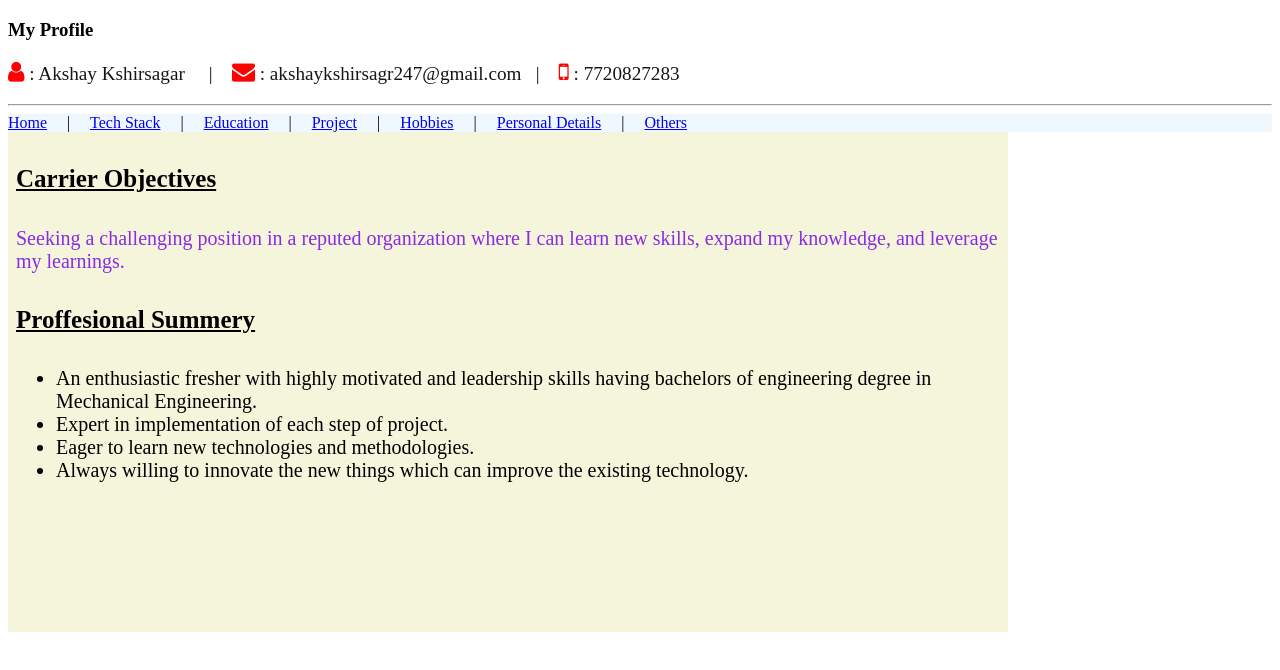
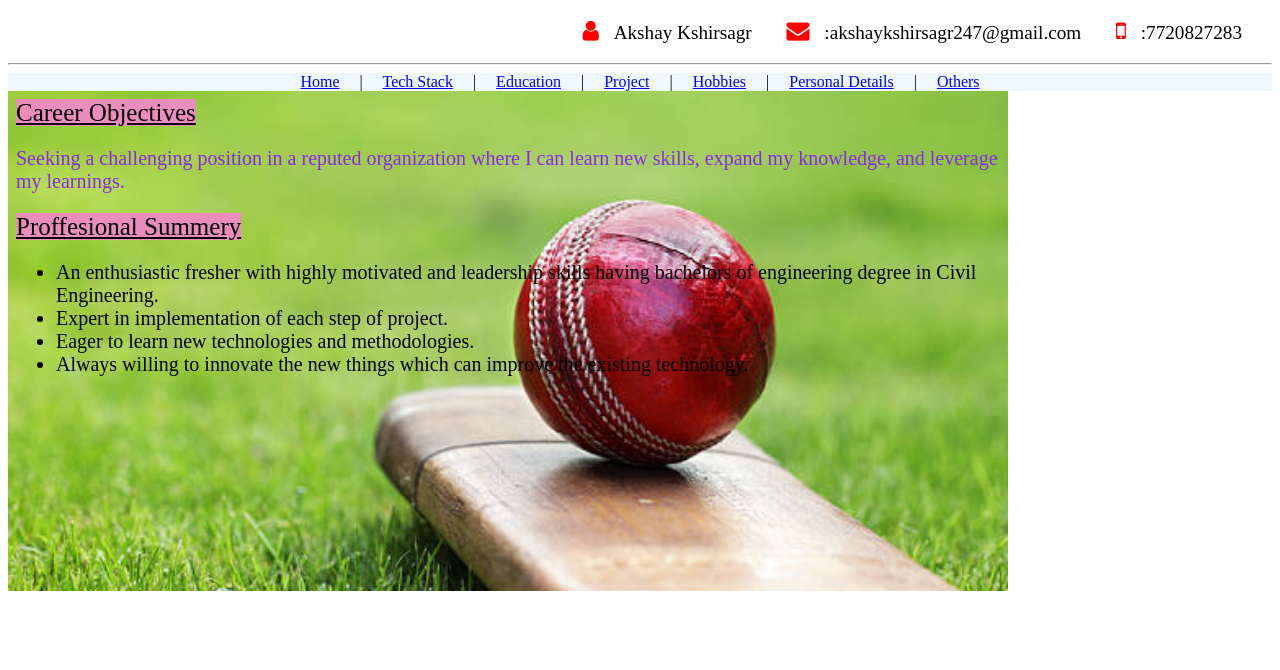
Before and after one commit to Akshaykshirsagar1/MyProfile, a plain HTML site: page index.html in a window 1280 px wide. Drawn offline with Linux system fonts and the light colour scheme.

Commit message:
added margin and background color,image
added margin and background color,image

```diff
--- a/home.html
+++ b/home.html
@@ -13,9 +13,18 @@
             color: black;
             font-size: 25px;
         }
-        body{
+        body {
             background-color: beige;
+
         }
+       span {
+        background-color: rgb(235, 141, 188);
+        margin-left: 00px;
+       }
+    body{
+        background-image: url(../MyProfile/resource/cricket.jpg) ;
+        background-size: cover;
+    }
     </style>
 
 </head>
@@ -23,7 +32,7 @@
 <body>
     <section>
         <article>
-            <h4 class="home"><u> Carrier Objectives</u></h4>
+            <span class="home"><u> Career Objectives</u></span>
             <p id="first"> Seeking a challenging position in a reputed organization where I can learn new skills, expand
                 my knowledge,
                 and
@@ -31,11 +40,11 @@
         </article>
     </section>
     <article style="font-size: 20px;">
-        <h4 class="home"> <u> Proffesional Summery</u></h4>
+        <span class="home"> <u> Proffesional Summery</u></span>
             <ul>
                 <li> An enthusiastic fresher with highly motivated and leadership skills having bachelors of engineering
                     degree in
-                    Mechanical Engineering.</li>
+                    Civil Engineering.</li>
                 <li> Expert in implementation of each step of project.</li>
                 <li> Eager to learn new technologies and methodologies. </li>
                 <li> Always willing to innovate the new things which can improve the existing technology. </li>
--- a/index.html
+++ b/index.html
@@ -1,28 +1,39 @@
 <!DOCTYPE html>
 <html>
+
 <head>
     <title> My profile</title>
     <style>
-            p {
-                color: rgb(24, 21, 21);
+        div{
+
             font-size: larger;
+            margin-bottom: 10px;
+            text-align: right;
         }
-            nav{
+        .name{
+            margin-left: 10px;
+            margin-right: 30px;
+        }
+        nav {
             background-color: aliceblue;
+            text-align: center;
+        }
 
-            }
     </style>
 
     <link rel="stylesheet" href="https://cdnjs.cloudflare.com/ajax/libs/font-awesome/4.7.0/css/font-awesome.min.css">
 </head>
+
 <body>
-        <h3> My Profile</h3>
     <header>
         <div>
             <p>
-                    <i style="color: red; font-size: larger;" class="fa fa-user" aria-hidden="true"></i> : Akshay Kshirsagar &nbsp; &nbsp;&nbsp;|&nbsp;&nbsp;&nbsp;
-                    <i style="color: red; font-size: larger;"  class="fa fa-envelope" aria-hidden="true"></i>  : akshaykshirsagr247@gmail.com&nbsp;&nbsp;&nbsp;|&nbsp;&nbsp;&nbsp;
-                    <i style="color: red; font-size: larger;"  class="fa fa-mobile" aria-hidden="true"></i> : 7720827283
+                <i style="color: red; font-size: larger;" class="fa fa-user"
+                    aria-hidden="true"></i> <span class="name"> Akshay Kshirsagr</span>
+                <i style="color: red; font-size: larger;" class="fa fa-envelope"
+                    aria-hidden="true"></i> <span class="name"> :akshaykshirsagr247@gmail.com</span>
+                <i style="color: red; font-size: larger;" class="fa fa-mobile"
+                    aria-hidden="true"></i> <span class="name"> :7720827283</span>
                 </p>
         </div>
     </header>
@@ -39,4 +50,5 @@
     <iframe width="1000" height="500" name="myframe" src="home.html" style="border: none;">
     </iframe>
 </body>
+
 </html>
```
Lines whose indentation alone changed are shown as unchanged.
